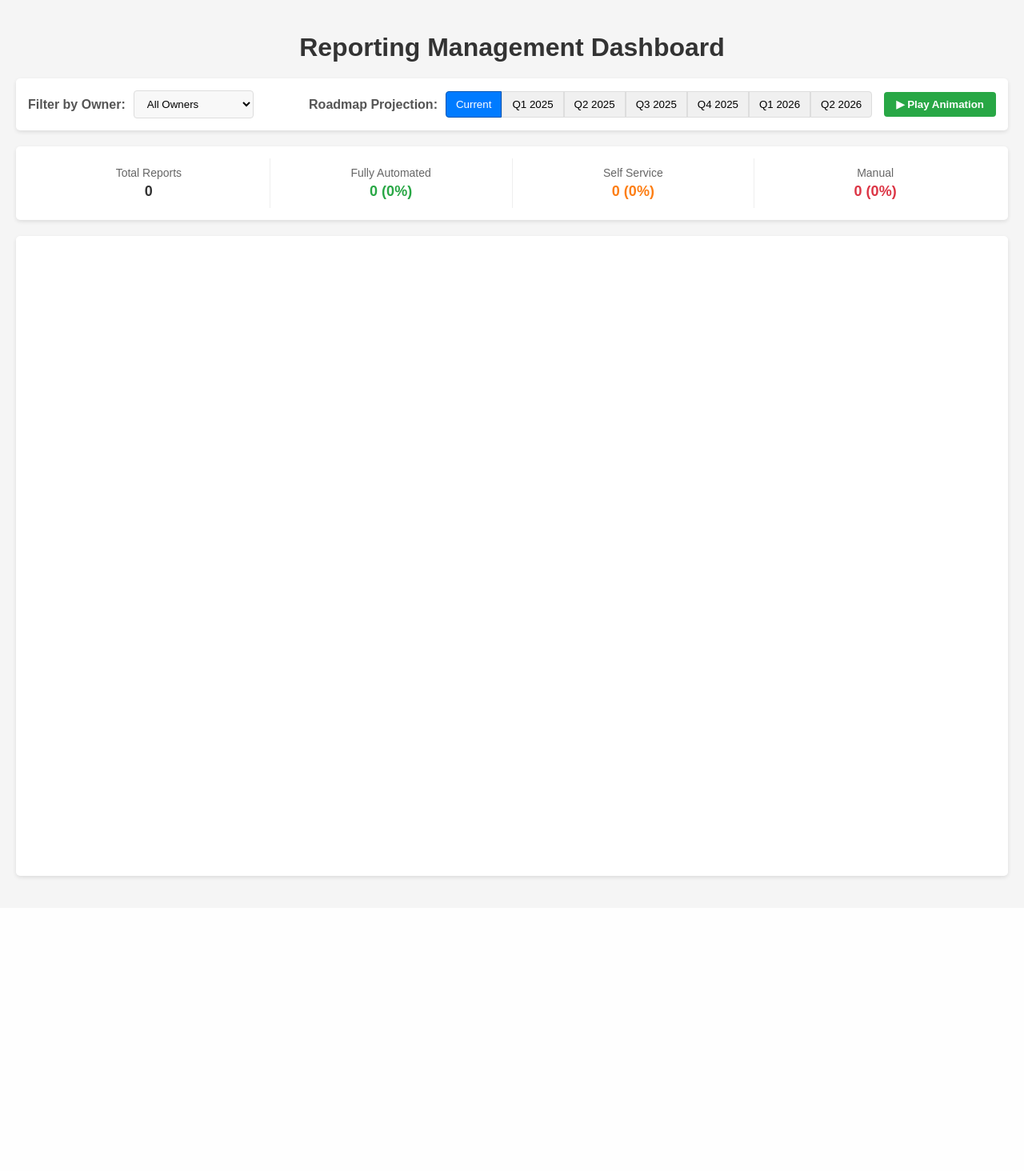
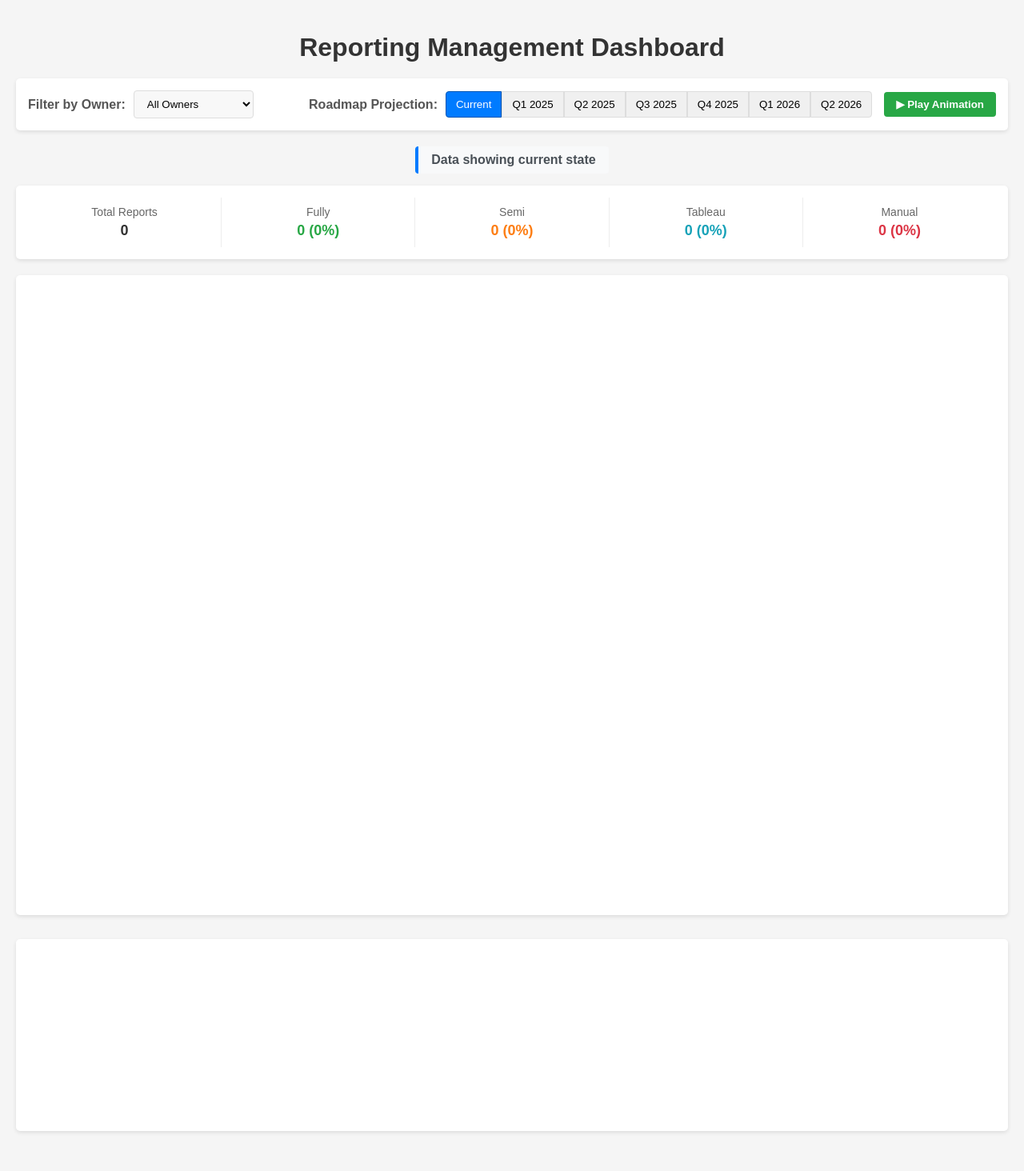
Before and after one commit to vzb-business-transformation/rpt_sankey, a Flask app: page / in a window 1280 px wide. Shown: the whole page at 80% size. Before the commit the page ends 1100 px from the top, so only its background shows below. Run offline with Flask 2, Linux system fonts and the light colour scheme; data that the repository does not hold is empty; some libraries are stand-ins or nearby versions.

Commit message:
count fix

```diff
--- a/app.py
+++ b/app.py
@@ -362,8 +362,9 @@ def get_sankey():
     # Get reports for each node
     node_reports = {}
 
-    # Get all automation levels for direct access
-    automation_levels = ['Fully Automated', 'Self Service', 'Manual']
+    # Get actual automation levels from data
+    automation_levels = list(set([i for i in df['automation_level']]))
+    # Should be ['Manual', 'Semi', 'Fully', 'Tableau']
 
     for node_name in all_nodes:
         node_idx = node_indices[node_name]
@@ -383,14 +384,23 @@ def get_sankey():
         elif node_name in df['delivery_schedule'].values:
             node_reports[node_idx] = df[df['delivery_schedule'] == node_name]['report_name'].tolist()
 
+    # Check each automation level exists in filtered_df
+    auto_breakdown = {}
+    for level in automation_levels:
+        count = len(filtered_df[filtered_df['automation_level'] == level])
+        auto_breakdown[level] = count
+
+        # Ensure we include nodes for all automation levels in the response, even if 0 reports
+        if level not in all_nodes:
+            # Find index for this level if it's in node_indices
+            if level in node_indices:
+                idx = node_indices[level]
+                node_reports[idx] = []
+
     # Add summary statistics
     stats = {
         "total_reports": len(filtered_df),
-        "automation_breakdown": {
-            "Fully Automated": len(filtered_df[filtered_df['automation_level'] == 'Fully Automated']),
-            "Self Service": len(filtered_df[filtered_df['automation_level'] == 'Self Service']),
-            "Manual": len(filtered_df[filtered_df['automation_level'] == 'Manual']),
-        }
+        "automation_breakdown": auto_breakdown
     }
 
     # Add custom data to the response
--- a/static/css/style.css
+++ b/static/css/style.css
@@ -1,3 +1,4 @@
+/* Base Styles */
 body {
     font-family: Arial, sans-serif;
     margin: 0;
@@ -17,7 +18,24 @@ h1 {
     margin-bottom: 20px;
 }
 
-/* Controls section */
+/* Timeline Context */
+.timeline-context-container {
+    text-align: center;
+    margin-bottom: 15px;
+}
+
+.timeline-context {
+    display: inline-block;
+    padding: 8px 16px;
+    background-color: #f8f9fa;
+    border-radius: 4px;
+    border-left: 4px solid #007bff;
+    font-weight: bold;
+    color: #495057;
+    margin: 0;
+}
+
+/* Controls Section */
 .controls {
     display: flex;
     justify-content: space-between;
@@ -28,7 +46,8 @@ h1 {
     box-shadow: 0 2px 5px rgba(0,0,0,0.1);
 }
 
-.filter-section, .animation-section {
+.filter-section,
+.animation-section {
     display: flex;
     align-items: center;
 }
@@ -53,6 +72,7 @@ select:focus {
     border-color: #007bff;
 }
 
+/* Time Buttons */
 .btn-group {
     display: flex;
     margin-right: 15px;
@@ -99,7 +119,7 @@ select:focus {
     background-color: #218838;
 }
 
-/* Stats bar */
+/* Stats Bar */
 .stats-bar {
     display: flex;
     justify-content: space-between;
@@ -138,20 +158,24 @@ select:focus {
     transform: scale(1.1);
 }
 
-/* Different colors for automation stats */
-#automated-reports {
+/* Automation Level Colors */
+#fully-reports {
     color: #28a745; /* green */
 }
 
-#self-service-reports {
+#semi-reports {
     color: #fd7e14; /* orange */
+}
+
+#tableau-reports {
+    color: #17a2b8; /* cyan */
 }
 
 #manual-reports {
     color: #dc3545; /* red */
 }
 
-/* Sankey container */
+/* Sankey Container */
 #sankey-container {
     background-color: #fff;
     border-radius: 5px;
@@ -161,13 +185,13 @@ select:focus {
     position: relative;
 }
 
-/* Make sure plotly elements are visible */
-.js-plotly-plot, .plot-container {
+.js-plotly-plot,
+.plot-container {
     width: 100% !important;
     height: 100% !important;
 }
 
-/* Loading indicator */
+/* Loading Indicator */
 .loading {
     position: absolute;
     top: 50%;
@@ -194,7 +218,100 @@ select:focus {
     animation: spin 1s linear infinite;
 }
 
-/* Report panel */
+/* Reports Section */
+.reports-section {
+    background-color: #fff;
+    border-radius: 5px;
+    box-shadow: 0 2px 5px rgba(0,0,0,0.1);
+    padding: 20px;
+    margin-top: 30px;
+    margin-bottom: 30px;
+    min-height: 200px;
+}
+
+.reports-section h3 {
+    color: #333;
+    border-bottom: 2px solid #eee;
+    padding-bottom: 10px;
+    margin-top: 0;
+    margin-bottom: 20px;
+}
+
+.reports-list {
+    list-style-type: none;
+    padding: 0;
+    margin: 0;
+    display: flex;
+    flex-wrap: wrap;
+    gap: 10px;
+}
+
+.reports-list li {
+    padding: 10px 15px;
+    background-color: #f8f9fa;
+    border-radius: 4px;
+    border-left: 3px solid #007bff;
+    cursor: pointer;
+    transition: all 0.2s ease;
+    flex: 1 0 calc(33.333% - 20px);
+    min-width: 200px;
+    box-sizing: border-box;
+}
+
+.reports-list li:hover {
+    background-color: #e9ecef;
+    transform: translateY(-2px);
+    box-shadow: 0 2px 4px rgba(0,0,0,0.1);
+}
+
+.reports-list li.selected {
+    background-color: #e9ecef;
+    border-left-color: #28a745;
+    font-weight: bold;
+}
+
+#report-details-container {
+    margin-top: 30px;
+}
+
+.report-details-box {
+    background-color: #f8f9fa;
+    border-radius: 5px;
+    padding: 20px;
+    border-top: 3px solid #007bff;
+    box-shadow: 0 2px 10px rgba(0,0,0,0.05);
+}
+
+.report-details-box h4 {
+    margin-top: 0;
+    margin-bottom: 20px;
+    color: #333;
+    border-bottom: 1px solid #dee2e6;
+    padding-bottom: 10px;
+}
+
+.details-grid {
+    display: grid;
+    grid-template-columns: repeat(auto-fill, minmax(300px, 1fr));
+    gap: 15px;
+}
+
+.detail-row {
+    display: flex;
+    align-items: center;
+}
+
+.detail-label {
+    font-weight: bold;
+    color: #495057;
+    min-width: 120px;
+}
+
+.detail-value {
+    color: #212529;
+}
+
+/* Report Panel (Legacy) */
 #report-panel {
     position: fixed;
     right: 20px;
@@ -284,7 +401,7 @@ select:focus {
     margin-right: 10px;
 }
 
-/* Animation and transitions */
+/* Animations */
 @keyframes fadeIn {
     from { opacity: 0; }
     to { opacity: 1; }
@@ -307,7 +424,7 @@ select:focus {
     to { transform: rotate(360deg); }
 }
 
-/* Responsive design */
+/* Responsive Design */
 @media screen and (max-width: 992px) {
     .controls {
         flex-direction: column;
@@ -340,3 +457,13 @@ select:focus {
         border-radius: 5px 5px 0 0;
     }
 }
+
+@media (max-width: 768px) {
+    .reports-list li {
+        flex: 1 0 100%;
+    }
+
+    .details-grid {
+        grid-template-columns: 1fr;
+    }
+}
--- a/static/js/script.js
+++ b/static/js/script.js
@@ -1,4 +1,3 @@
-// static/js/script.js
 // static/js/script.js
 $(document).ready(function() {
     // State variables
@@ -6,6 +5,7 @@ $(document).ready(function() {
     let nodeReports = {};
     let linkReports = {};
     let animationInterval = null;
+    let currentReports = []; // Store current selected reports
 
     // Load owners for dropdown
     $.get('/get_owners', function(data) {
@@ -67,10 +67,20 @@ $(document).ready(function() {
         // Show loading indicator
         $('#sankey-container').html('<div class="loading">Loading diagram...</div>');
 
+        // Clear the reports list when loading new data
+        $('#reports-list-container').empty();
+
         const selectedOwner = $('#owner-select').val();
         const selectedTimeBtn = $('.time-btn.active');
         const quarter = selectedTimeBtn.data('quarter');
         const year = selectedTimeBtn.data('year');
+
+        // Update timeline context if selected
+        if (quarter && year) {
+            $('#timeline-context').text(`Data showing projection for Q${quarter} ${year}`);
+        } else {
+            $('#timeline-context').text('Data showing current state');
+        }
 
         $.get('/get_sankey', {
             owner: selectedOwner,
@@ -104,9 +114,10 @@ $(document).ready(function() {
     // Update stats using direct data from server
     function updateStats(stats) {
         const totalReports = stats.total_reports;
-        const automatedCount = stats.automation_breakdown["Fully Automated"];
-        const selfServiceCount = stats.automation_breakdown["Self Service"];
-        const manualCount = stats.automation_breakdown["Manual"];
+        const fullyCount = stats.automation_breakdown["Fully"] || 0;
+        const semiCount = stats.automation_breakdown["Semi"] || 0;
+        const tableauCount = stats.automation_breakdown["Tableau"] || 0;
+        const manualCount = stats.automation_breakdown["Manual"] || 0;
 
         // Apply transition effect
         $('.stat-value').addClass('changing');
@@ -114,12 +125,14 @@ $(document).ready(function() {
         // Update the stats display
         $('#total-reports').text(totalReports);
 
-        const automatedPct = totalReports > 0 ? Math.round((automatedCount / totalReports) * 100) : 0;
-        const selfServicePct = totalReports > 0 ? Math.round((selfServiceCount / totalReports) * 100) : 0;
+        const fullyPct = totalReports > 0 ? Math.round((fullyCount / totalReports) * 100) : 0;
+        const semiPct = totalReports > 0 ? Math.round((semiCount / totalReports) * 100) : 0;
+        const tableauPct = totalReports > 0 ? Math.round((tableauCount / totalReports) * 100) : 0;
         const manualPct = totalReports > 0 ? Math.round((manualCount / totalReports) * 100) : 0;
 
-        $('#automated-reports').text(`${automatedCount} (${automatedPct}%)`);
-        $('#self-service-reports').text(`${selfServiceCount} (${selfServicePct}%)`);
+        $('#fully-reports').text(`${fullyCount} (${fullyPct}%)`);
+        $('#semi-reports').text(`${semiCount} (${semiPct}%)`);
+        $('#tableau-reports').text(`${tableauCount} (${tableauPct}%)`);
         $('#manual-reports').text(`${manualCount} (${manualPct}%)`);
 
         // Remove transition effect
@@ -142,28 +155,31 @@ $(document).ready(function() {
         // Map automation levels to their node indices
         for (const nodeIndex in nodeData) {
             const nodeName = nodeData[nodeIndex];
-            if (nodeName === 'Fully Automated' || nodeName === 'Self Service' || nodeName === 'Manual') {
+            if (nodeName === 'Fully' || nodeName === 'Semi' || nodeName === 'Tableau' || nodeName === 'Manual') {
                 automationNodes[nodeName] = nodeIndex;
             }
         }
 
         // Count reports for each automation level
-        const fullyAutomatedReports = nodeReports[automationNodes['Fully Automated']] || [];
-        const selfServiceReports = nodeReports[automationNodes['Self Service']] || [];
+        const fullyReports = nodeReports[automationNodes['Fully']] || [];
+        const semiReports = nodeReports[automationNodes['Semi']] || [];
+        const tableauReports = nodeReports[automationNodes['Tableau']] || [];
         const manualReports = nodeReports[automationNodes['Manual']] || [];
 
         // Calculate total reports
         const allReports = new Set([
-            ...fullyAutomatedReports,
-            ...selfServiceReports,
+            ...fullyReports,
+            ...semiReports,
+            ...tableauReports,
             ...manualReports
         ]);
 
         const stats = {
             total_reports: allReports.size,
             automation_breakdown: {
-                "Fully Automated": fullyAutomatedReports.length,
-                "Self Service": selfServiceReports.length,
+                "Fully": fullyReports.length,
+                "Semi": semiReports.length,
+                "Tableau": tableauReports.length,
                 "Manual": manualReports.length
             }
         };
@@ -176,10 +192,6 @@ $(document).ready(function() {
         if (!data || !data.points || data.points.length === 0) return;
 
         const point = data.points[0];
-        const panel = document.getElementById('report-panel');
-        const panelTitle = document.getElementById('panel-title');
-        const reportList = document.getElementById('report-list');
-
         let reports = [];
         let title = '';
 
@@ -200,32 +212,56 @@ $(document).ready(function() {
             reports = linkReports[`${sourceIndex}-${targetIndex}`] || [];
         }
 
-        // Populate and show the panel
-        panelTitle.textContent = title;
-        reportList.innerHTML = '';
+        // Store current reports
+        currentReports = reports;
+
+        // Display reports below chart
+        displayReportsList(title, reports);
+    }
+
+    // Display reports in the reports list container
+    function displayReportsList(title, reports) {
+        const container = $('#reports-list-container');
+        container.empty();
+
+        // Create section title
+        const sectionTitle = $('<h3>').text(title);
+        container.append(sectionTitle);
 
         if (!reports || reports.length === 0) {
-            reportList.innerHTML = '<li>No reports found</li>';
-        } else {
-            reports.forEach(report => {
-                const li = document.createElement('li');
-                li.textContent = report;
-                li.onclick = function() {
-                    showReportDetails(report, li);
-                };
-                reportList.appendChild(li);
-            });
+            container.append($('<p>').text('No reports found'));
+            return;
         }
 
-        panel.style.display = 'block';
-        panel.classList.add('fade-in');
+        // Create reports list
+        const list = $('<ul class="reports-list"></ul>');
+        reports.forEach(report => {
+            const item = $('<li>').text(report);
+            item.click(function() {
+                // Remove previous selection
+                $('.reports-list li').removeClass('selected');
+                // Add selection to current item
+                $(this).addClass('selected');
+                // Show details
+                showReportDetails(report, item);
+            });
+            list.append(item);
+        });
+
+        container.append(list);
+
+        // Add details container
+        const detailsContainer = $('<div id="report-details-container"></div>');
+        container.append(detailsContainer);
+
+        // Scroll to reports container
+        $('html, body').animate({
+            scrollTop: container.offset().top - 20
+        }, 500);
     }
 
     // Function to show detailed information about a report
     function showReportDetails(reportName, element) {
-        // Remove any existing details
-        $('.report-details').remove();
-
         // Get report details from the API
         $.get('/get_report_details', { report_name: reportName }, function(data) {
             if (data.error) {
@@ -234,20 +270,49 @@ $(document).ready(function() {
             }
 
             const report = data.report;
-            const detailsDiv = document.createElement('div');
-            detailsDiv.className = 'report-details fade-in';
+            const detailsContainer = $('#report-details-container');
+            detailsContainer.empty();
 
-            detailsDiv.innerHTML = `
-                <p><strong>Data Source:</strong> <span>${report.data_source}</span></p>
-                <p><strong>Owner:</strong> <span>${report.report_owner}</span></p>
-                <p><strong>Stakeholder:</strong> <span>${report.stakeholder}</span></p>
-                <p><strong>Program:</strong> <span>${report.program || 'N/A'}</span></p>
-                <p><strong>Output Type:</strong> <span>${report.output_type}</span></p>
-                <p><strong>Automation:</strong> <span>${report.automation_level}</span></p>
-                <p><strong>Delivery:</strong> <span>${report.delivery_schedule}</span></p>
+            const detailsBox = $('<div class="report-details-box"></div>');
+
+            // Create details content
+            const content = `
+                <h4>${reportName}</h4>
+                <div class="details-grid">
+                    <div class="detail-row">
+                        <div class="detail-label">Data Source:</div>
+                        <div class="detail-value">${report.data_source}</div>
+                    </div>
+                    <div class="detail-row">
+                        <div class="detail-label">Owner:</div>
+                        <div class="detail-value">${report.report_owner}</div>
+                    </div>
+                    <div class="detail-row">
+                        <div class="detail-label">Stakeholder:</div>
+                        <div class="detail-value">${report.stakeholder}</div>
+                    </div>
+                    <div class="detail-row">
+                        <div class="detail-label">Program:</div>
+                        <div class="detail-value">${report.program || 'N/A'}</div>
+                    </div>
+                    <div class="detail-row">
+                        <div class="detail-label">Output Type:</div>
+                        <div class="detail-value">${report.output_type}</div>
+                    </div>
+                    <div class="detail-row">
+                        <div class="detail-label">Automation:</div>
+                        <div class="detail-value">${report.automation_level}</div>
+                    </div>
+                    <div class="detail-row">
+                        <div class="detail-label">Delivery:</div>
+                        <div class="detail-value">${report.delivery_schedule}</div>
+                    </div>
+                </div>
             `;
 
-            element.appendChild(detailsDiv);
+            detailsBox.html(content);
+            detailsContainer.append(detailsBox);
+            detailsBox.addClass('fade-in');
         });
     }
 });
--- a/templates/index.html
+++ b/templates/index.html
@@ -1,5 +1,4 @@
 <!-- templates/index.html -->
-
 <!DOCTYPE html>
 <html>
 <head>
@@ -35,18 +34,26 @@
             </div>
         </div>
 
+        <div class="timeline-context-container">
+            <p id="timeline-context" class="timeline-context">Data showing current state</p>
+        </div>
+
         <div class="stats-bar">
             <div class="stat-item">
                 <div class="stat-label">Total Reports</div>
                 <div id="total-reports" class="stat-value">0</div>
             </div>
             <div class="stat-item">
-                <div class="stat-label">Fully Automated</div>
-                <div id="automated-reports" class="stat-value">0 (0%)</div>
+                <div class="stat-label">Fully</div>
+                <div id="fully-reports" class="stat-value">0 (0%)</div>
             </div>
             <div class="stat-item">
-                <div class="stat-label">Self Service</div>
-                <div id="self-service-reports" class="stat-value">0 (0%)</div>
+                <div class="stat-label">Semi</div>
+                <div id="semi-reports" class="stat-value">0 (0%)</div>
+            </div>
+            <div class="stat-item">
+                <div class="stat-label">Tableau</div>
+                <div id="tableau-reports" class="stat-value">0 (0%)</div>
             </div>
             <div class="stat-item">
                 <div class="stat-label">Manual</div>
@@ -56,13 +63,8 @@
 
         <div id="sankey-container"></div>
 
-        <div id="report-panel">
-            <div class="panel-header">
-                <h3 id="panel-title">Reports</h3>
-                <span class="close-btn" onclick="document.getElementById('report-panel').style.display='none'">×</span>
-            </div>
-            <ul id="report-list"></ul>
-        </div>
+        <!-- New Reports List Section -->
+        <div id="reports-list-container" class="reports-section"></div>
     </div>
 
     <script src="{{ url_for('static', filename='js/script.js') }}"></script>
```
